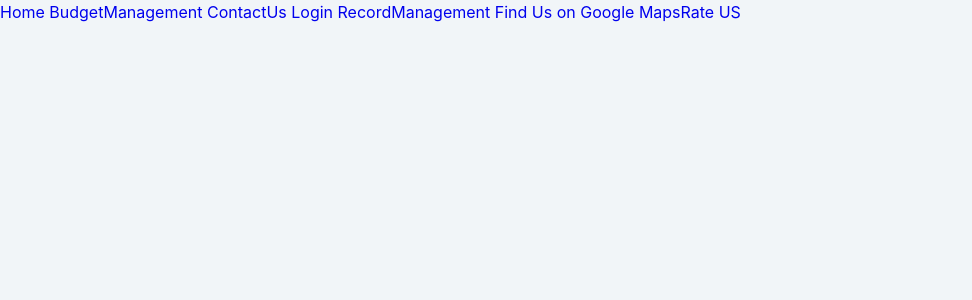
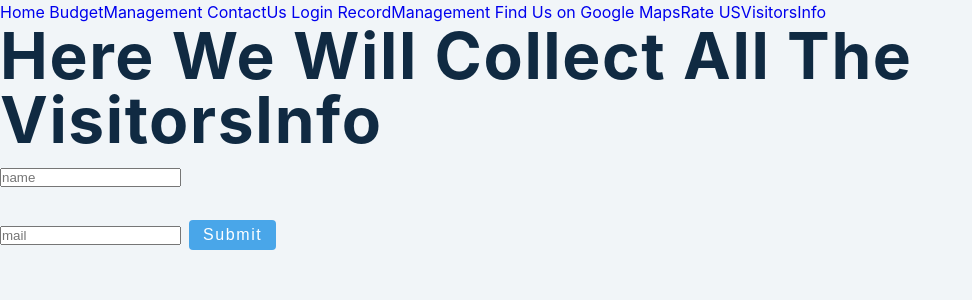
Before and after one commit to abhijeetrko/MyReactProject, a React (Create React App) app: page /VisitorsInfo in a window 1280 px wide. Shown: the top 300 px of the page, without its empty margins (0-972 px from the left). Built offline with nearby package versions, Linux system fonts and the light colour scheme.

Commit message:
Starting with Formik

```diff
--- a/package.json
+++ b/package.json
@@ -9,6 +9,7 @@
     "axios": "^0.20.0",
     "bootstrap": "^4.5.2",
     "downloadjs": "^1.4.7",
+    "formik": "^2.2.9",
     "node-sass": "^4.14.1",
     "react": "^17.0.1",
     "react-bootstrap": "^1.3.0",
--- a/src/App.js
+++ b/src/App.js
@@ -10,6 +10,7 @@ import Location from './Location'
 import Feedback from './Feedback'
 import './App.css';
 import {BrowserRouter as Router,Route,Switch,Link} from 'react-router-dom'
+import VisitorsInfo from './VisitorsInfo'
 
 function App() {
 
@@ -45,7 +46,9 @@ function App() {
      <Route exact path="/Location">
     <Location></Location>
      </Route>
-
+     <Route exact path="/VisitorsInfo">
+       <VisitorsInfo></VisitorsInfo>
+     </Route>
 
     </div>
     </Switch>
--- a/src/Feedback.js
+++ b/src/Feedback.js
@@ -36,7 +36,7 @@ return <div>
       return ((avg=acc+cur))
   })}</h3>
   <h4>avg</h4>
-  <h3>Tell Us Someting that we can improve so that</h3>
+  <h3>Tell Us Someting that we can improve so that going further</h3>
   <textarea></textarea>
   {arr.map((t)=>{
       console.log(t)
--- a/src/NavLinks.js
+++ b/src/NavLinks.js
@@ -18,6 +18,7 @@ export default function NavLinks() {
             <Link to ='/Location'>Find Us on Google Maps</Link>
 
             <Link to='/feedback'>Rate US</Link>
+            <Link to='/VisitorsInfo'>VisitorsInfo</Link>
         </div>
     )
 }
--- /dev/null
+++ b/src/VisitorsInfo.js
@@ -0,0 +1,34 @@
+import React from 'react'
+import {useFormik} from 'formik'
+
+function VisitorsInfo() {
+
+
+    const formik = useFormik({
+        initialValues: {
+            'name' : '',
+            'mail' : ''
+        }
+    })
+
+    console.log(formik.values , 'Form Valyues')
+    return (
+        <React.Fragment>
+        <div>
+            <h1>Here we will collect all the VisitorsInfo</h1>
+            <form>
+                <label for="Name"></label>
+                <input type="text" id="name" placeholder="name" name='name' onChange={formik.handleChange} value={formik.values.name}></input>
+                <br></br>
+                <label for="Mail"></label>
+                <input type="email" id="mail" placeholder="mail" name='mail' onChange={formik.handleChange} value={formik.values.mail}></input>
+
+                <button type="submit" class="btn">Submit</button>
+            </form>
+
+        </div>
+        </React.Fragment>
+    )
+}
+
+export default VisitorsInfo
```
Also changed, not shown: 2 other files (tests, documents, lock files or other folders).
